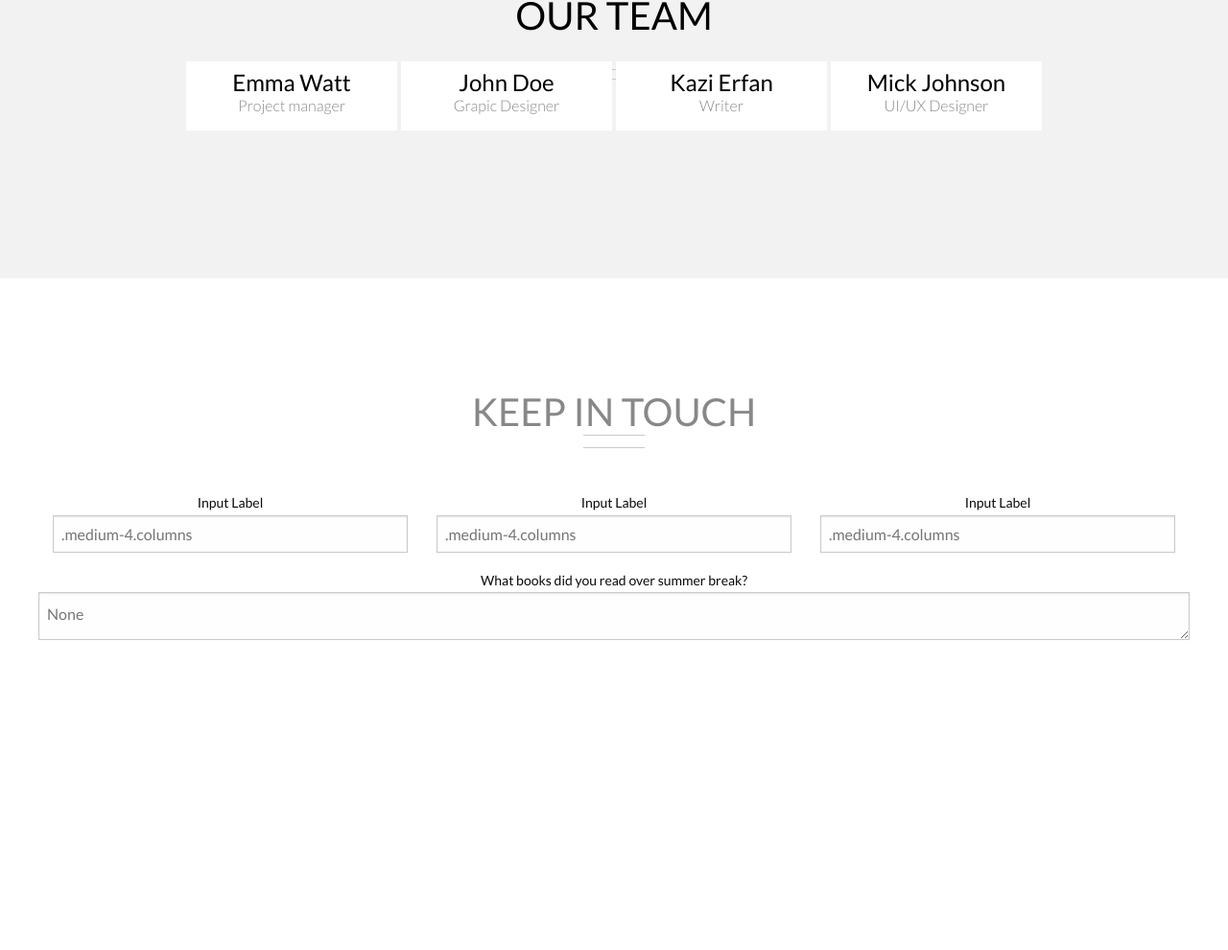
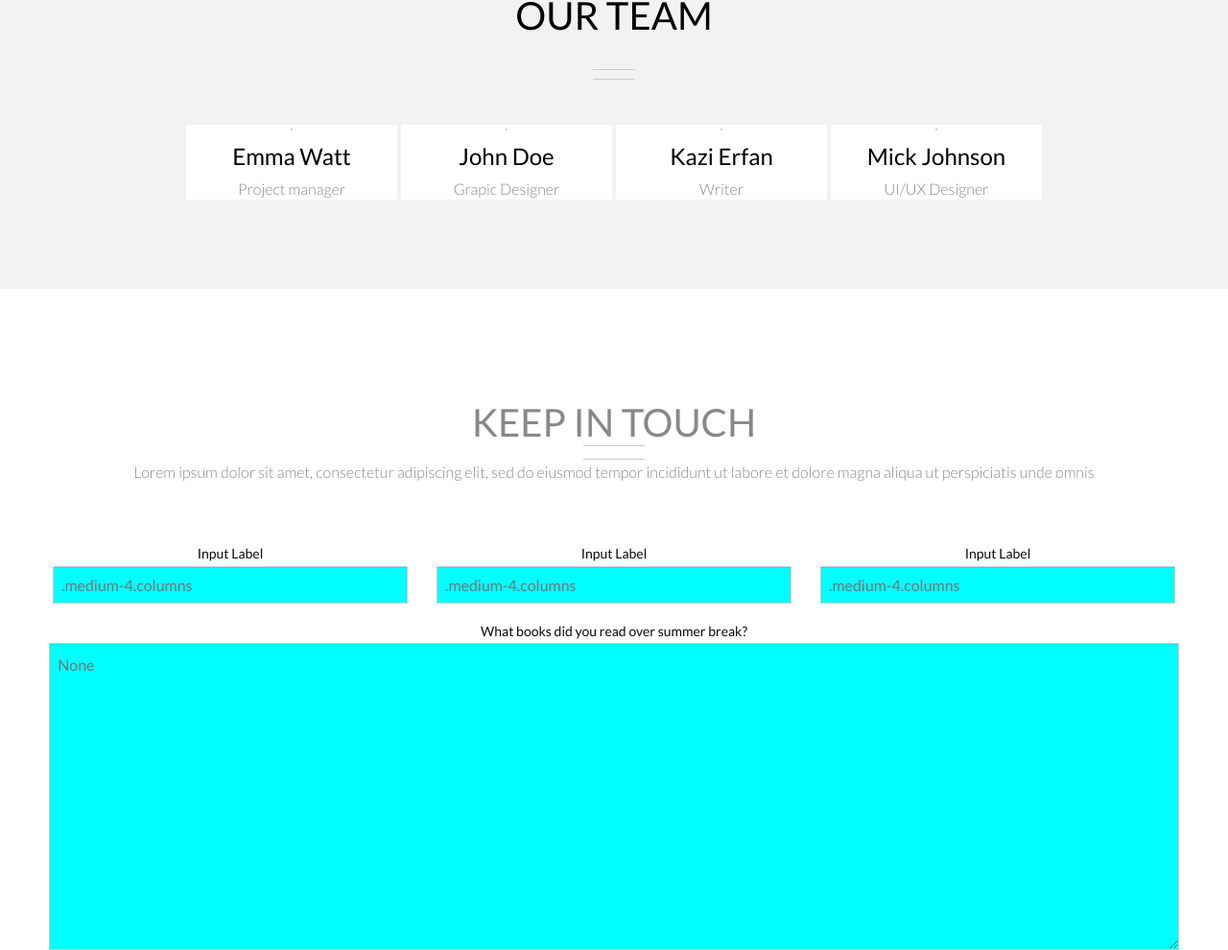
Before and after one commit to Mrkezii/The-Furi, a plain HTML site: page index.html in a window 1280 px wide. Shown: the part 3000-3990 px from the top of the page at 96% size. Before the commit the page ends 3683 px from the top, so only its background shows below. Drawn offline with Linux system fonts and the light colour scheme.

Commit message:
added color to my tables

```diff
--- a/css/app.css
+++ b/css/app.css
@@ -250,24 +250,27 @@ hr{
 
 }
 
+/*
 .explain{
   bottom: 5.5em;
-    /* margin-top: -68px; */
+     margin-top: -68px;
     height: 4.5em;
     background-color: white;
     position: relative;
     padding-top: 5%;
     line-height: 0.1;
 }
+*/
 .people img{
     position: relative;
      background-color: blue;
 
 }
 
-.portf{
-     margin-bottom: 0;
-     background-color: blue;
+.port{
+     margin-bottom: 3%;
+         border: 1px solid black;
+    background-color: white;
 }
 
 .explain h4{
@@ -293,3 +296,7 @@ hr{
 .keep-in-touch h3{
     margin-bottom: 0;
 }
+
+textarea{
+        height: 20em;
+}
--- a/index.html
+++ b/index.html
@@ -222,30 +222,37 @@
       <section class="keep-in-touch">
           <h3>keep in touch</h3>
           <hr><hr>
+          <p>Lorem ipsum dolor sit amet, consectetur adipiscing elit, sed do eiusmod tempor incididunt ut labore et dolore magna aliqua  ut perspiciatis unde omnis</p>
           <br><br>
           <form>
   <div class="row">
     <div class="medium-4 columns">
       <label>Input Label
-        <input type="text" placeholder=".medium-4.columns">
+        <input type="text" placeholder=".medium-4.columns" style="
+    background-color: aqua;">
       </label>
     </div>
       <div class="medium-4 columns">
       <label>Input Label
-        <input type="text" placeholder=".medium-4.columns">
+        <input type="text" placeholder=".medium-4.columns" style="
+    background-color: aqua;">
       </label>
     </div>
-    <div class="medium-4 columns">
+    <div class="medium-4 columns" >
       <label>Input Label
-        <input type="text" placeholder=".medium-4.columns">
+        <input type="text" placeholder=".medium-4.columns" style="
+    background-color: aqua;">
       </label>
     </div>
   </div>
 
-<div class="row">
+<div class="row" style="
+    margin-left: 4%;
+    margin-right: 4%; height: 5em;">
           <label>
   What books did you read over summer break?
-  <textarea placeholder="None"></textarea>
+  <textarea placeholder="None" style="
+    background-color: aqua;"></textarea>
 </label>
     </div>
               </form>
```
